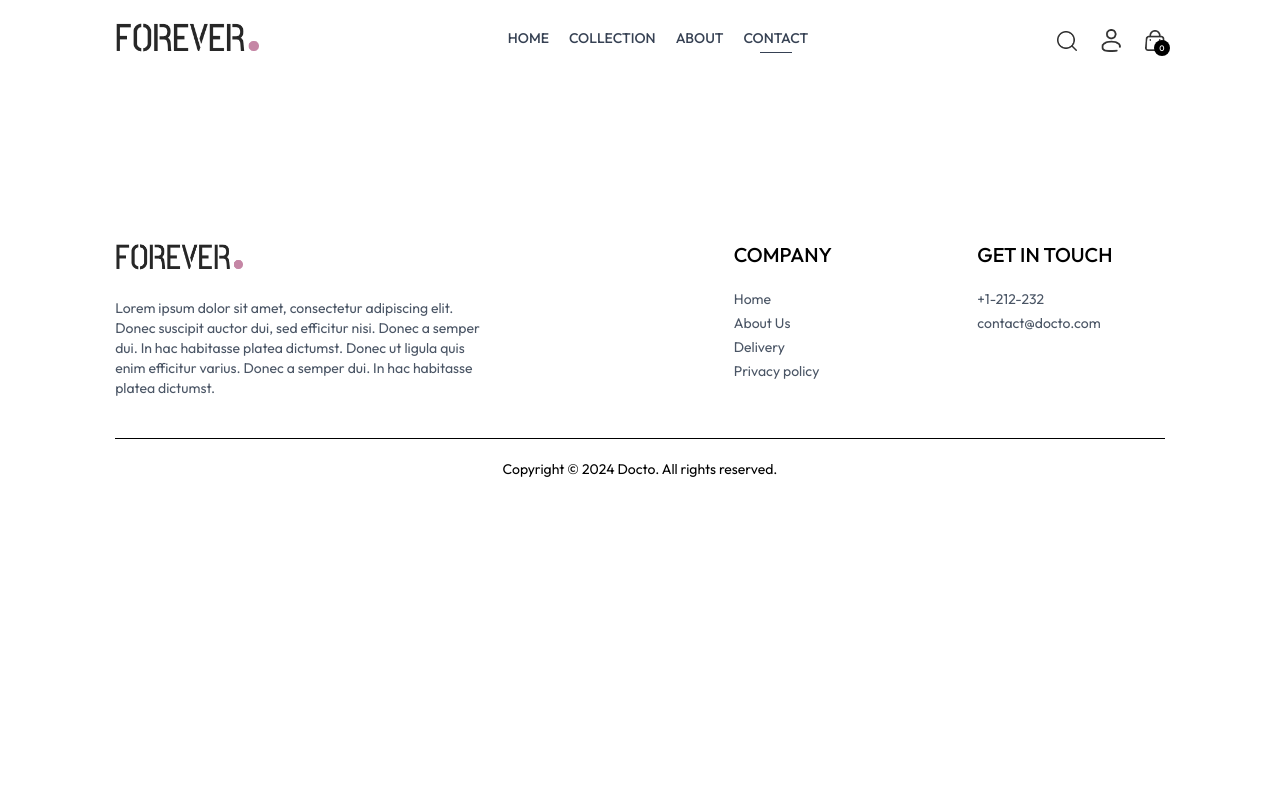
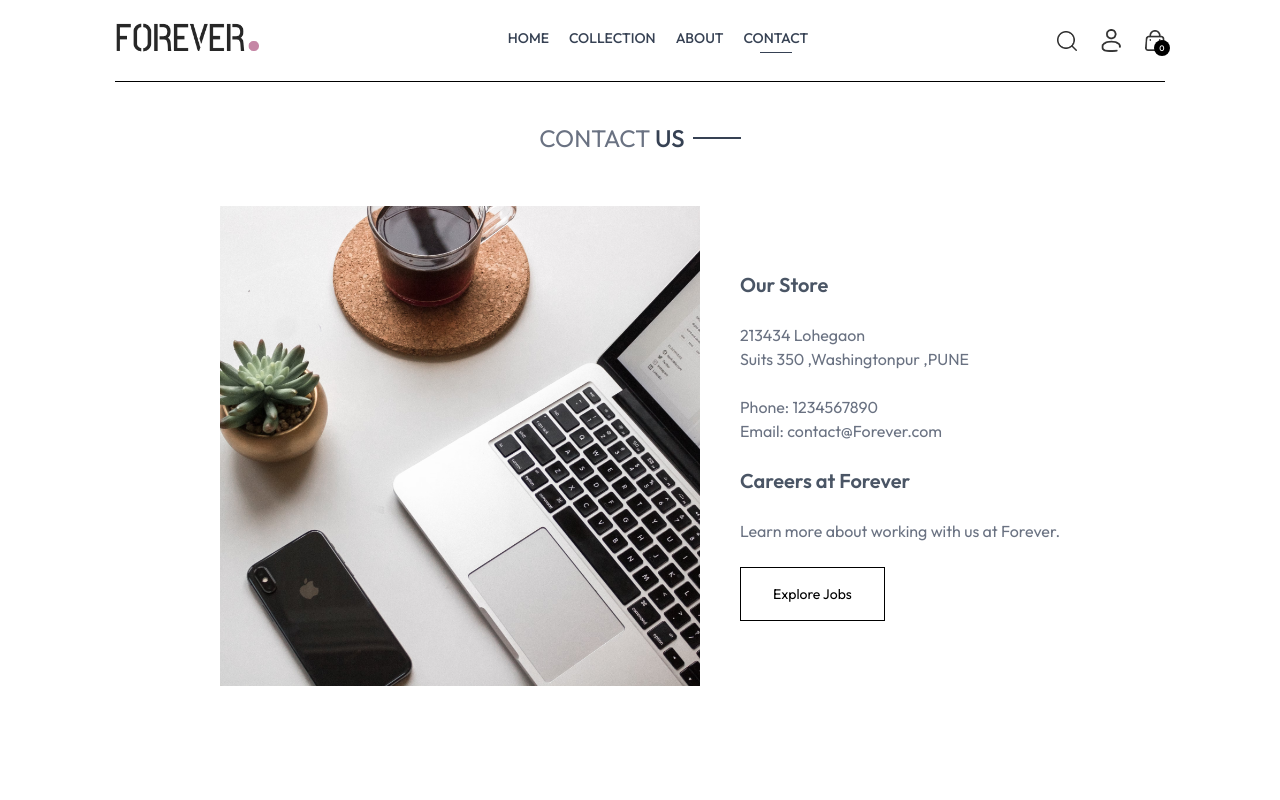
Before and after one commit to harshitydv1/docto, a React (Vite) app in the folder frontend/: page /contact in a window 1280 px wide. Shown: the top 800 px of the page. Built offline with nearby package versions, Linux system fonts and the light colour scheme.

Commit message:
contact page updated

```diff
--- a/frontend/src/pages/Contact.jsx
+++ b/frontend/src/pages/Contact.jsx
@@ -1,9 +1,32 @@
 import React from 'react'
+import Title from '../components/Title'
+import { assets } from '../assets/assets';
+import NewsletterBox from '../components/NewsletterBox';
 
 const Contact = () => {
   return (
-    <div></div>
-  )
+    <div>
+      <div className="text-center text-2xl pt-10 border-t">
+        <Title text1={"CONTACT"} text2={"US"} />
+      </div>
+      <div className="my-10 flex flex-col justify-center md:flex-row gap-10 mb-28">
+        <img
+          className="w-full md:max-w-[480px]"
+          src={assets.contact_img}
+          alt=""
+        />
+        <div className="flex flex-col justify-center items-start gap-6">
+          <p className='font-semibold text-xl text-gray-600'>Our Store</p>
+          <p className='text-gray-500'>213434 Lohegaon <br /> Suits 350 ,Washingtonpur ,PUNE</p>
+          <p className='text-gray-500'>Phone: 1234567890 <br /> Email: contact@Forever.com</p>
+          <p className='font-semibold text-xl text-gray-600'>Careers at Forever</p>
+          <p className='text-gray-500'>Learn more about working with us at Forever.</p>
+          <button className='border border-black px-8 py-4 text-sm hover:text-while transation-all duration-500' >Explore Jobs</button>
+        </div>
+      </div>
+      <NewsletterBox />
+    </div>
+  );
 }
 
 export default Contact
```
